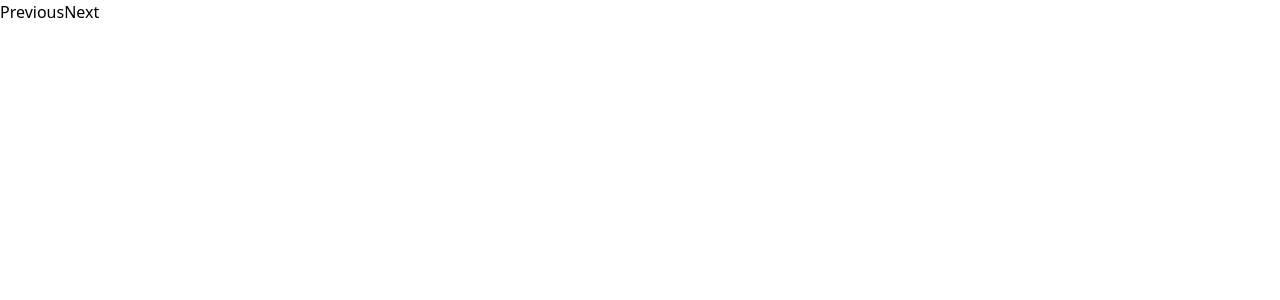
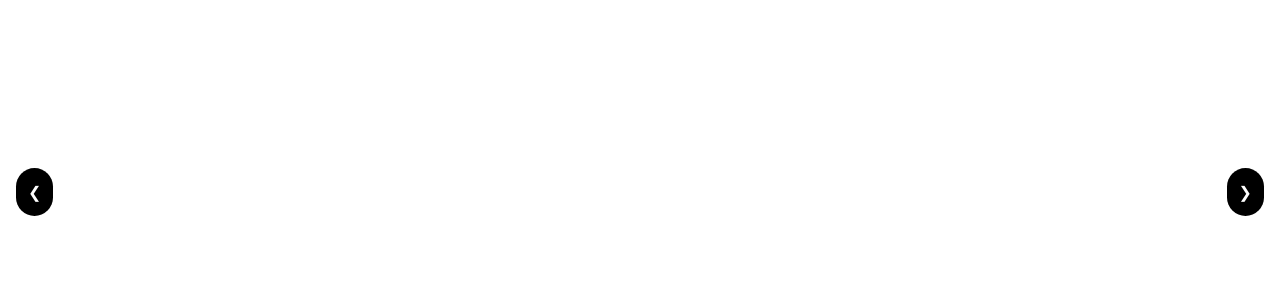
Before and after one commit to Nicolas-Rodriguez-Ch/imageAndStars, a React (Vite) app: page / in a window 1280 px wide. Shown: the top 300 px of the page. Built offline with nearby package versions, Linux system fonts and the light colour scheme.

Commit message:
adds styles

```diff
--- a/src/components/ImageSlider/ImageSlide.tsx
+++ b/src/components/ImageSlider/ImageSlide.tsx
@@ -2,8 +2,16 @@ import { ImageSlideProps } from '../../utils/types/Types';
 
 export const ImageSlide = ({ isActive, src }: ImageSlideProps) => {
   return (
-    <div style={{ display: isActive ? 'block' : 'none' }}>
-      <img src={src} alt='Slide' />
+    <div
+      className={`absolute inset-0 m-4 transition-opacity duration-700 flex items-center justify-center ${
+        isActive ? 'opacity-100' : 'opacity-0'
+      }`}
+    >
+      <img
+        src={src}
+        alt='Slide'
+        className='max-w-full max-h-full object-contain rounded-2xl'
+      />
     </div>
   );
 };
--- a/src/components/ImageSlider/ImageSlider.tsx
+++ b/src/components/ImageSlider/ImageSlider.tsx
@@ -12,17 +12,30 @@ export const ImageSlider = () => {
   const goNext = () => {
     setActiveIndex((prev) => (prev + 1) % imageArray.length);
   };
+
   const goPrevious = () => {
     setActiveIndex((prev) => (prev === 0 ? imageArray.length - 1 : prev - 1));
   };
 
   return (
-    <div>
-      <button onClick={goPrevious}>Previous</button>
+    <div className='relative w-full h-64 sm:h-80 lg:h-96 overflow-hidden flex items-center justify-center'>
+      <button
+        onClick={goPrevious}
+        className='absolute cursor-pointer left-2 sm:left-4 bg-black bg-opacity-50 text-white p-2 sm:p-3 rounded-full hover:bg-opacity-75 focus:outline-none z-10'
+      >
+        &#10094; {}
+      </button>
+
       {imageArray.map((image, index) => (
         <ImageSlide key={index} src={image} isActive={index === activeIndex} />
       ))}
-      <button onClick={goNext}>Next</button>
+
+      <button
+        onClick={goNext}
+        className='absolute cursor-pointer right-2 sm:right-4 bg-black bg-opacity-50 text-white p-2 sm:p-3 rounded-full hover:bg-opacity-75 focus:outline-none z-10'
+      >
+        &#10095; {}
+      </button>
     </div>
   );
 };
```
